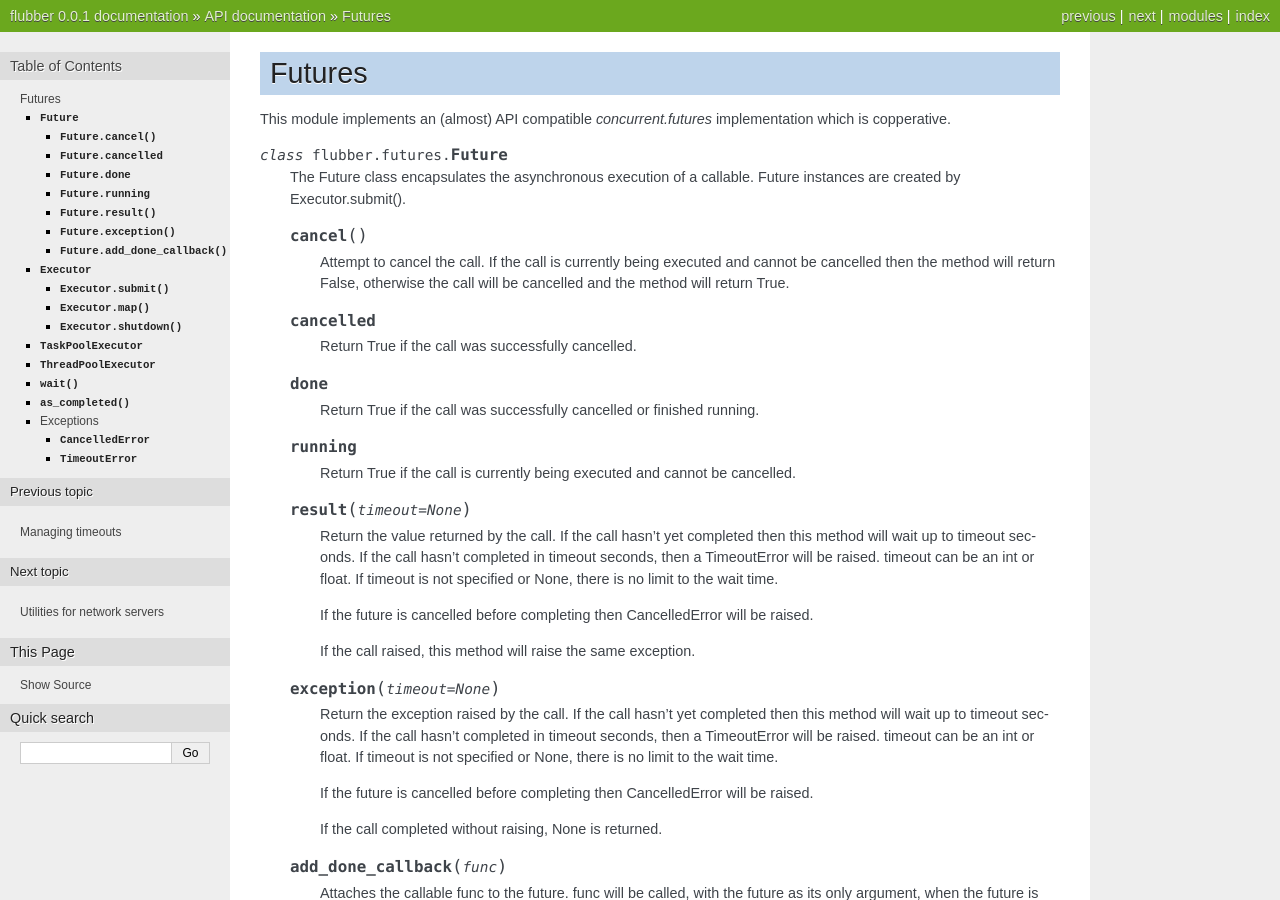
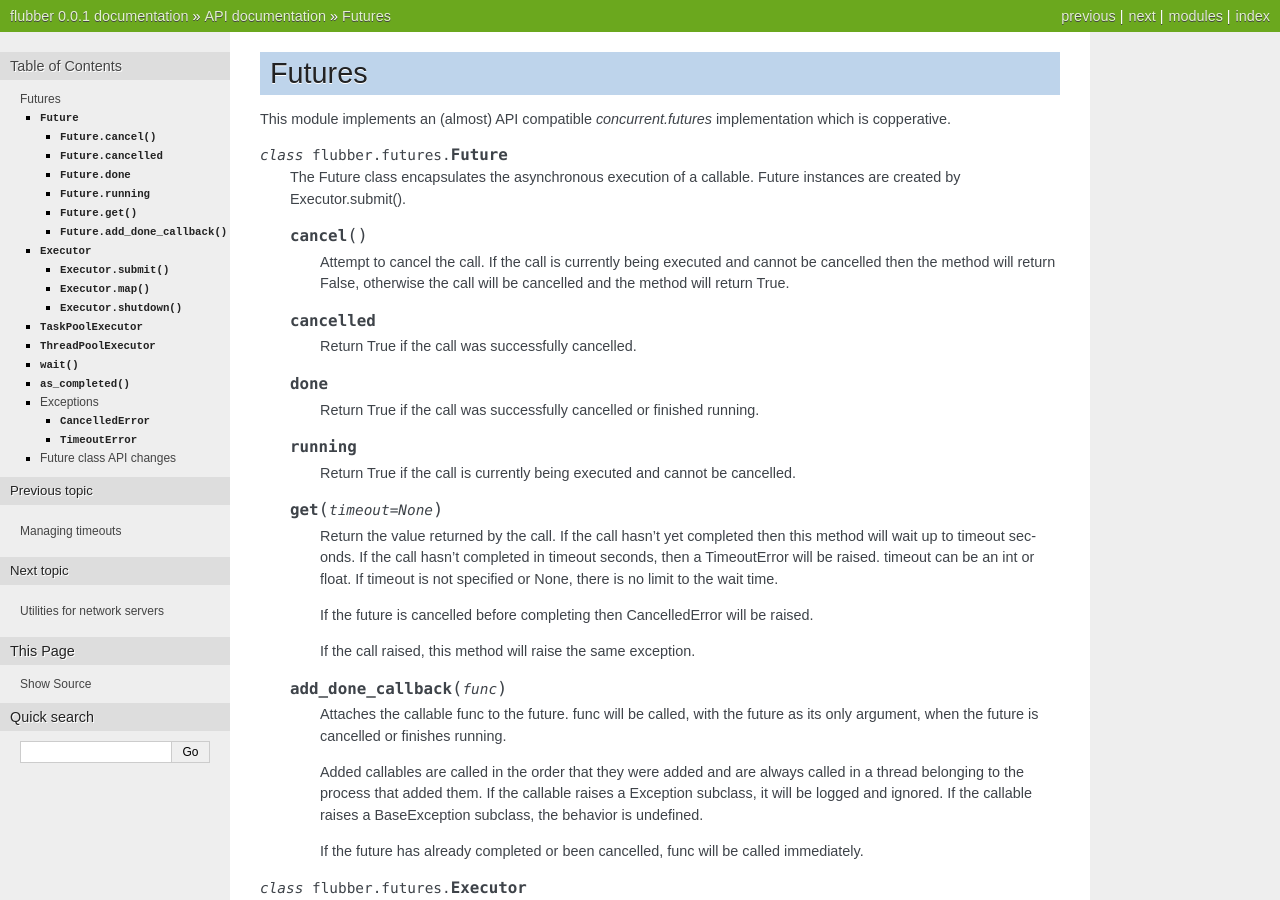
Before and after one commit to saghul/evergreen, a Sphinx documentation site: the page built from docs/futures.rst, in a window 1280 px wide and 900 px high. Built offline with Sphinx 7.4.7, drawn with Linux system fonts in a browser that asks for light colours; some of the changed text lies outside the part shown.

Commit message:
Updated documentation

```diff
--- a/docs/futures.rst
+++ b/docs/futures.rst
@@ -31,7 +31,7 @@
 
         Return True if the call is currently being executed and cannot be cancelled.
 
-    .. py:method:: result(timeout=None)
+    .. py:method:: get(timeout=None)
 
         Return the value returned by the call. If the call hasn’t yet completed then
         this method will wait up to timeout seconds. If the call hasn’t completed in
@@ -41,17 +41,6 @@
         If the future is cancelled before completing then CancelledError will be raised.
 
         If the call raised, this method will raise the same exception.
-
-    .. py:method:: exception(timeout=None)
-
-        Return the exception raised by the call. If the call hasn’t yet completed then this
-        method will wait up to timeout seconds. If the call hasn’t completed in timeout
-        seconds, then a TimeoutError will be raised. timeout can be an int or float. If
-        timeout is not specified or None, there is no limit to the wait time.
-
-        If the future is cancelled before completing then CancelledError will be raised.
-
-        If the call completed without raising, None is returned.
 
     .. py:method:: add_done_callback(func)
 
@@ -186,3 +175,15 @@
 
 
 .. py:exception:: TimeoutError
+
+
+Future class API changes
+------------------------
+
+The future class in this module doesn't conform 100% to the API exposed
+by the equivalent class in the `concurrent.futures` module from the
+standard library, though they are pretty minor. Here is the list of changes:
+
+- `cancelled`, `done` and `running` are properties, not functions
+- `result` function is called `get`
+- there is no `exception` function
```
